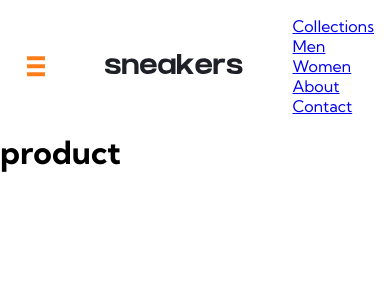
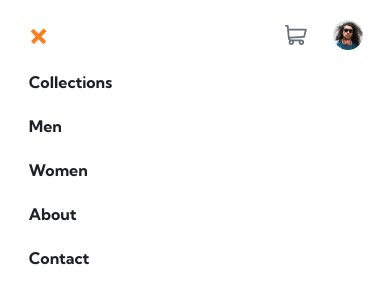
Before and after one commit to kimi1723/E-commerce-product-page-Frontend-Mentor, a React (Create React App) app in the folder my-app/: page /products/1 in a window 390 px wide. Both pictures are taken after a click on the button 36 px from the left and 66 px from the top of the page. Shown: the top 304 px of the page. Built offline with nearby package versions, Linux system fonts and the light colour scheme.

Commit message:
nav mobile

```diff
--- a/my-app/src/components/layout/Header.js
+++ b/my-app/src/components/layout/Header.js
@@ -4,24 +4,37 @@ import MainNavigation from '../navigation/MainNavigation';
 
 import classes from './Header.module.css';
 import logo from '../../assets/images/logo.svg';
+import cartIcon from '../../assets/images/icon-cart.svg';
+import avatarImg from '../../assets/images/image-avatar.png';
 
 const Header = () => {
-	const [mobileIsActive, setMobileIsActive] = useState(true);
+	const [mobileIsActive, setMobileIsActive] = useState(false);
+
 	const showNavigationHandler = () => {
-		setMobileIsActive(!mobileIsActive);
+		setMobileIsActive(prev => !prev);
 	};
 
-	const navBtnClasses = mobileIsActive ? `${classes['nav-btn']} ${classes.active}` : `${classes['nav-btn']}`;
+	const navBtnClasses = mobileIsActive ? `${classes['nav-btn']} ${classes['btn-active']}` : `${classes['nav-btn']}`;
 
 	return (
 		<header className={classes.header}>
-			<button type="button" className={navBtnClasses} aria-label="navigation menu" onClick={showNavigationHandler}>
-				<span className={classes['btn-content']}></span>
-			</button>
+			<div className={classes['nav-container']}>
+				<button type="button" className={navBtnClasses} aria-label="navigation menu" onClick={showNavigationHandler}>
+					<span className={classes['btn-content']}></span>
+				</button>
+				<MainNavigation mobileIsActive={mobileIsActive} />
+			</div>
+
 			<Link to="#" className={classes['logo-link']}>
 				<img src={logo} alt="sneakers" className={classes.logo} />
 			</Link>
-			<MainNavigation mobileIsActive={true} />
+
+			<button type="button" className={classes['cart-btn']}>
+				<img src={cartIcon} alt="cart" />
+			</button>
+			<button type="button" className={classes['avatar-btn']}>
+				<img src={avatarImg} alt="" className={classes['avatar-img']} />
+			</button>
 		</header>
 	);
 };
--- a/my-app/src/components/layout/Header.module.css
+++ b/my-app/src/components/layout/Header.module.css
@@ -1,17 +1,22 @@
 .header {
-	display: flex;
-	justify-content: space-between;
+	display: grid;
+	grid-template-columns: repeat(5, 1fr);
 	align-items: center;
 	padding: 1em;
+}
+
+.nav-container {
+	position: relative;
+	display: flex;
+	flex-direction: column;
+	align-items: flex-start;
+	margin-right: 0.5em;
+	z-index: 0;
 }
 
 .nav-btn {
 	position: relative;
 	padding: 20px;
-	background: none;
-	outline: none;
-	border: none;
-	cursor: pointer;
 }
 
 .btn-content,
@@ -56,15 +61,15 @@
 	background-color: hsl(26, 100%, 55%);
 }
 
-.active .btn-content {
+.btn-active .btn-content {
 	height: 0;
 }
 
-.active .btn-content::before {
+.btn-active .btn-content::before {
 	transform: rotate(-45deg);
 }
 
-.active .btn-content::after {
+.btn-active .btn-content::after {
 	transform: rotate(45deg);
 }
 
@@ -79,3 +84,14 @@
 .logo-link:focus {
 	background-color: hsl(26, 100%, 55%);
 }
+
+.cart-btn {
+	grid-column: -3/-2;
+}
+.avatar-btn {
+	grid-column: -2/-1;
+}
+
+.avatar-img {
+	width: 30px;
+}
--- a/my-app/src/components/navigation/MainNavigation.js
+++ b/my-app/src/components/navigation/MainNavigation.js
@@ -2,25 +2,43 @@ import { NavLink } from 'react-router-dom';
 
 import classes from './MainNavigation.module.css';
 
-const MainNavigation = () => {
+const MainNavigation = ({ mobileIsActive }) => {
+	console.log(mobileIsActive);
+
+	const listClasses = mobileIsActive ? `${classes['nav-list']} ${classes.active}` : `${classes['nav-list']}`;
+	const heroBgClasses = mobileIsActive ? `${classes['hero-bg']} ${classes['hero-bg-active']}` : `${classes['hero-bg']}`;
+
 	return (
-		<ul role="list">
+		<nav>
+			<div className={heroBgClasses}></div>
+			<ul role="list" className={listClasses}>
 				<li>
-				<NavLink to="#">Collections</NavLink>
+					<NavLink to="#" className={classes['nav-link']}>
+						Collections
+					</NavLink>
 				</li>
 				<li>
-				<NavLink to="#">Men</NavLink>
+					<NavLink to="#" className={classes['nav-link']}>
+						Men
+					</NavLink>
 				</li>
 				<li>
-				<NavLink to="#">Women</NavLink>
+					<NavLink to="#" className={classes['nav-link']}>
+						Women
+					</NavLink>
 				</li>
 				<li>
-				<NavLink to="#">About</NavLink>
+					<NavLink to="#" className={classes['nav-link']}>
+						About
+					</NavLink>
 				</li>
 				<li>
-				<NavLink to="#">Contact</NavLink>
+					<NavLink to="#" className={classes['nav-link']}>
+						Contact
+					</NavLink>
 				</li>
 			</ul>
+		</nav>
 	);
 };
 
--- a/my-app/src/components/navigation/MainNavigation.module.css
+++ b/my-app/src/components/navigation/MainNavigation.module.css
@@ -0,0 +1,43 @@
+.nav-list {
+	position: absolute;
+	display: none;
+	margin-top: 1em;
+}
+
+.hero-bg {
+	visibility: none;
+	position: absolute;
+	top: 0;
+	left: 0;
+	width: 100vw;
+	height: 100vh;
+	background-color: hsl(0, 0%, 100%);
+	transform: translate(-120%, 0);
+	transition: transform 0.5s;
+	z-index: -1;
+}
+
+.active {
+	display: flex;
+	flex-direction: column;
+	row-gap: 1.5em;
+}
+
+.hero-bg-active {
+	visibility: visible;
+	transform: translate(-33%, 0);
+}
+
+.nav-link {
+	padding: 0.4em 0.8em;
+	color: hsl(220, 13%, 13%);
+	font-weight: bold;
+	font-size: 1rem;
+	outline: none;
+	transition: color 0.3s;
+}
+
+.nav-link:hover,
+.nav-link:focus {
+	color: hsl(26, 100%, 55%);
+}
--- a/my-app/src/index.css
+++ b/my-app/src/index.css
@@ -20,6 +20,17 @@ ul li::before {
 	content: '\200B';
 }
 
+a {
+	text-decoration: none;
+}
+
+button {
+	background: none;
+	outline: none;
+	border: none;
+	cursor: pointer;
+}
+
 /* // - Mobile: 375px
 // - Desktop: 1440px
 
--- a/my-app/src/pages/Product.js
+++ b/my-app/src/pages/Product.js
@@ -3,7 +3,6 @@ import { Outlet } from 'react-router-dom';
 const ProductPage = () => {
 	return (
 		<>
-			<h1>product</h1>
 			<Outlet />
 		</>
 	);
```
Also changed, not shown: my-app/src/assets/images/icon-cart.svg (added), my-app/src/assets/images/image-avatar.png (added). Lines whose indentation alone changed are shown as unchanged.
